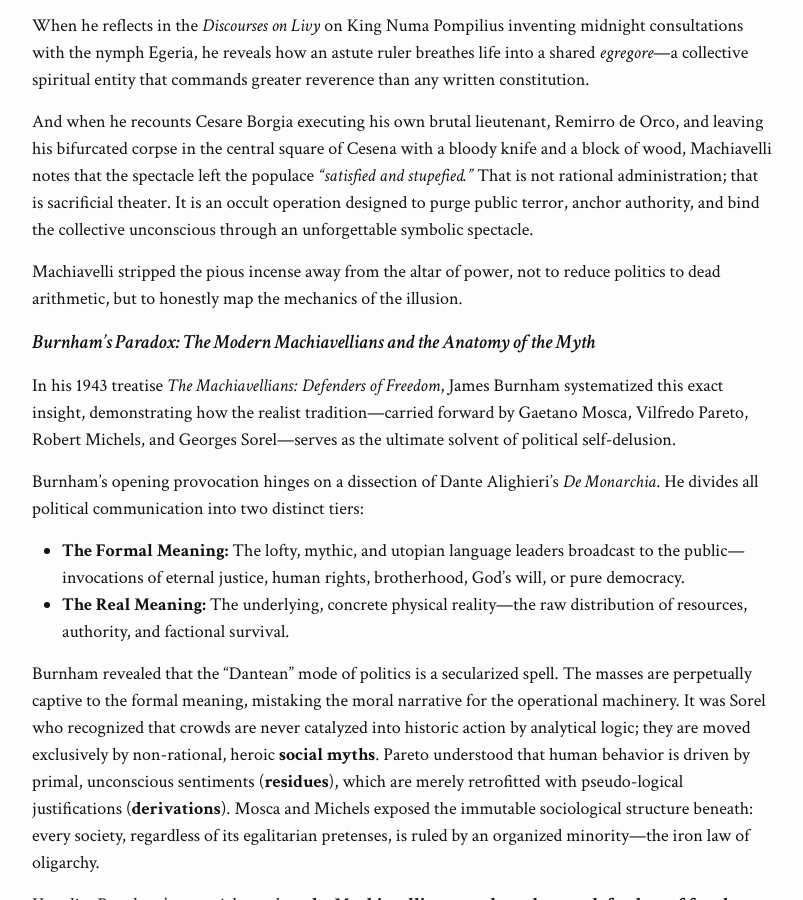
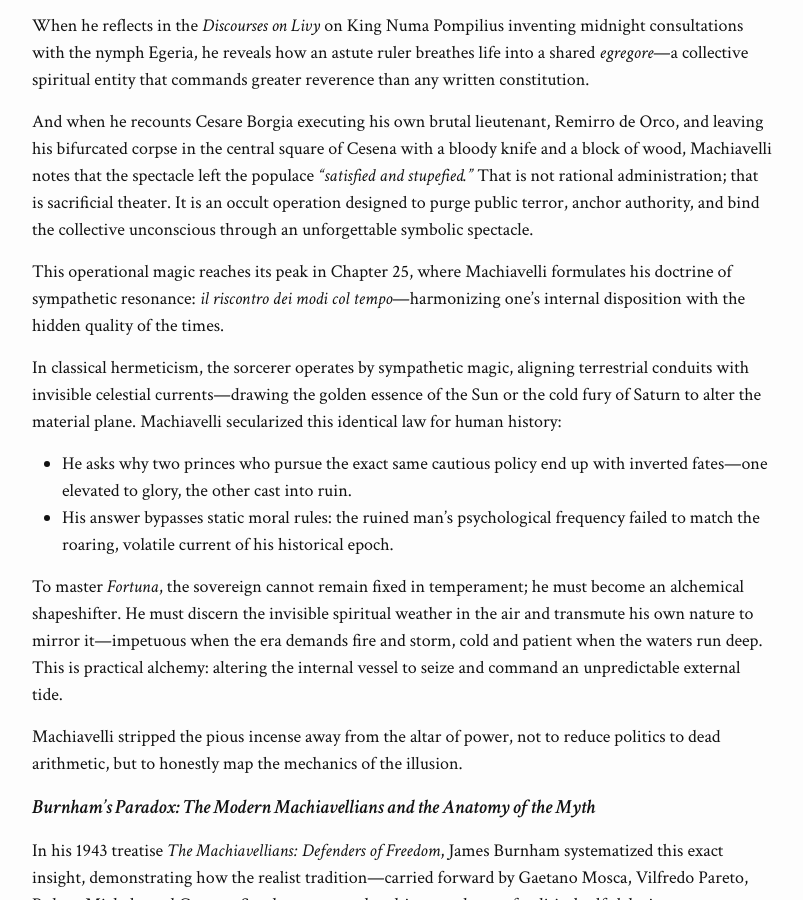
Before and after one commit to thisnat/the-archive, a Jekyll site: the page built from _posts/2026-10-8-on-machiavellian.md, in a window 1280 px wide and 900 px high, scrolled down 1257 px. Shown: the whole window, without its empty margins (238-1041 px from the left). Built offline with Jekyll 4.4.1, drawn with Linux system fonts in a browser that asks for light colours; some web fonts are replaced.

Commit message:
feat: edit post

```diff
--- a/_posts/2026-10-8-on-machiavellian.md
+++ b/_posts/2026-10-8-on-machiavellian.md
@@ -27,6 +27,15 @@ The Prince does not dwell in the realm of private moral truth; he operates in th
 When he reflects in the *Discourses on Livy* on King Numa Pompilius inventing midnight consultations with the nymph Egeria, he reveals how an astute ruler breathes life into a shared *egregore*—a collective spiritual entity that commands greater reverence than any written constitution.
 
 And when he recounts Cesare Borgia executing his own brutal lieutenant, Remirro de Orco, and leaving his bifurcated corpse in the central square of Cesena with a bloody knife and a block of wood, Machiavelli notes that the spectacle left the populace *"satisfied and stupefied."* That is not rational administration; that is sacrificial theater. It is an occult operation designed to purge public terror, anchor authority, and bind the collective unconscious through an unforgettable symbolic spectacle.
+
+This operational magic reaches its peak in Chapter 25, where Machiavelli formulates his doctrine of sympathetic resonance: *il riscontro dei modi col tempo*—harmonizing one’s internal disposition with the hidden quality of the times.
+
+In classical hermeticism, the sorcerer operates by sympathetic magic, aligning terrestrial conduits with invisible celestial currents—drawing the golden essence of the Sun or the cold fury of Saturn to alter the material plane. Machiavelli secularized this identical law for human history:
+
+* He asks why two princes who pursue the exact same cautious policy end up with inverted fates—one elevated to glory, the other cast into ruin.
+* His answer bypasses static moral rules: the ruined man’s psychological frequency failed to match the roaring, volatile current of his historical epoch.
+
+To master *Fortuna*, the sovereign cannot remain fixed in temperament; he must become an alchemical shapeshifter. He must discern the invisible spiritual weather in the air and transmute his own nature to mirror it—impetuous when the era demands fire and storm, cold and patient when the waters run deep. This is practical alchemy: altering the internal vessel to seize and command an unpredictable external tide.
 
 Machiavelli stripped the pious incense away from the altar of power, not to reduce politics to dead arithmetic, but to honestly map the mechanics of the illusion.
 
```
